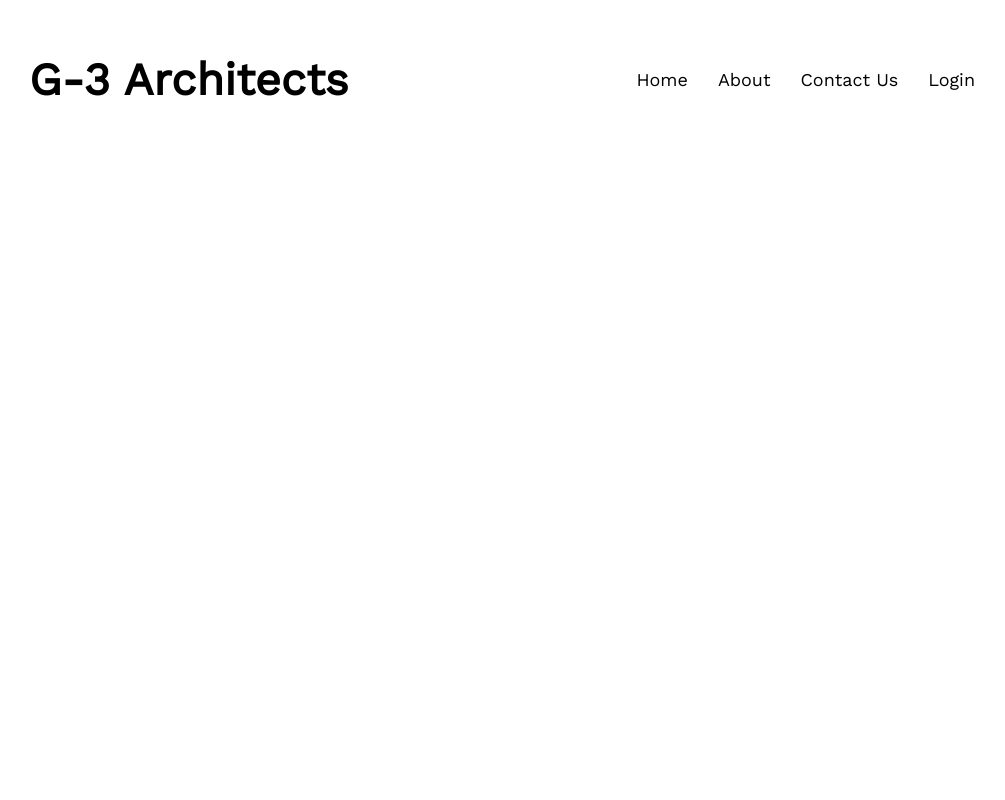
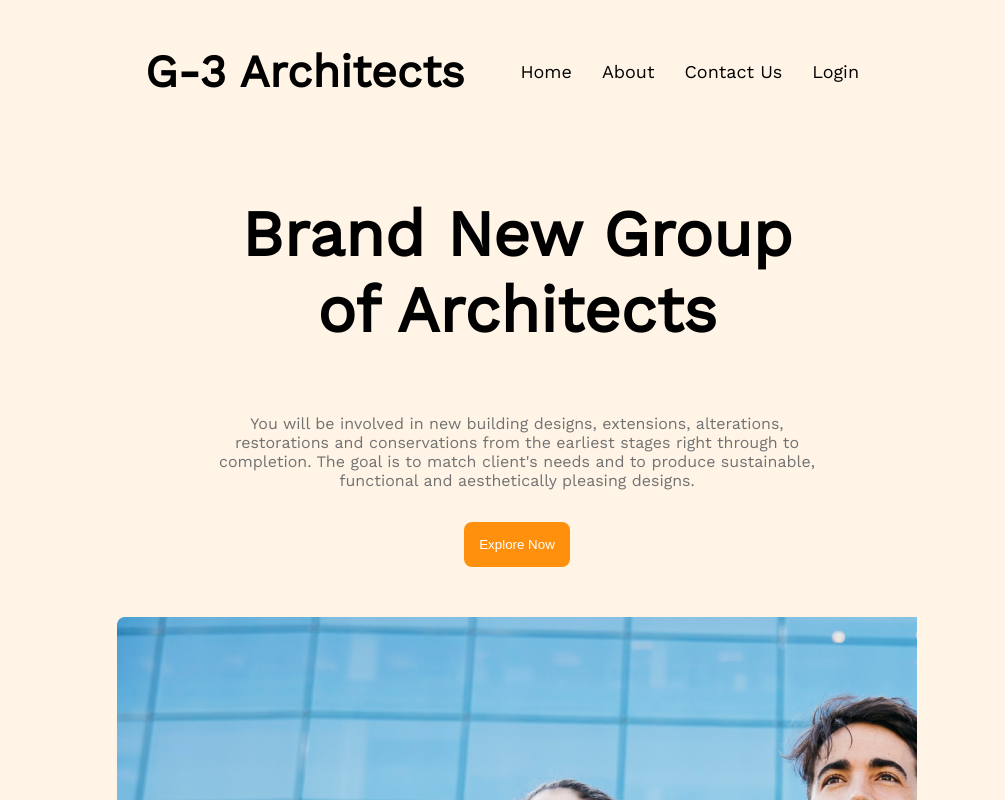
Before and after one commit to mahii060/architecture-assignment, a plain HTML site: page index.html in a window 1280 px wide. Shown: the top 800 px of the page, without its empty margins (123-1128 px from the left). Drawn offline with nearby package versions, Linux system fonts and the light colour scheme.

Commit message:
navagation done

```diff
--- a/index.html
+++ b/index.html
@@ -12,7 +12,9 @@
 
 <body>
     <header>
-        <nav class="navigation">
+        <nav>
+            <div class="nav">
+                <div class="navigation">
                     <div>
                         <h3 class="nav-title">G-3 Architects</h3>
                     </div>
@@ -30,6 +32,28 @@
                             <a class="nav-button" href="">Login</a>
                         </div>
                     </div>
+                </div>
+                <div class="navigation-description">
+                    <div>
+                        <div class="navigation-info">
+                            <h1 class="navigation-title">Brand New
+                                Group of Architects
+                            </h1>
+                            <p>You will be involved in new building designs, extensions, alterations, restorations and
+                                conservations
+                                from the earliest stages right through to completion. The goal is to match client's
+                                needs
+                                and to
+                                produce sustainable, functional and aesthetically pleasing designs.</p>
+                            <button>Explore Now</button>
+                        </div>
+                    </div>
+                    <div class="navigation-banner">
+                        <img src="images/banner.png" alt="">
+                    </div>
+                </div>
+            </div>
+
 
         </nav>
     </header>
--- a/styles/style.css
+++ b/styles/style.css
@@ -4,13 +4,23 @@
 /* Utilities */
 body {
     font-family: 'Work Sans', sans-serif;
+    margin: 0;
 }
 
 /* navigation */
+nav {
+    background-color: rgba(255, 144, 14, 0.1);
+}
+
 .navigation {
     display: flex;
     justify-content: space-around;
     align-items: center;
+}
+
+.nav {
+    margin-right: 240px;
+    margin-left: 240px;
 }
 
 .nav-title {
@@ -31,6 +41,53 @@ body {
     font-weight: 500;
 }
 
+.navigation-description {
+    display: flex;
+    flex-direction: column;
+}
+
+.navigation-info {
+    display: flex;
+    flex-direction: column;
+    justify-content: center;
+    align-items: center;
+}
+
+.navigation-title {
+    font-size: 64px;
+    font-weight: 700;
+    text-align: center;
+    margin-bottom: 50px;
+    padding-right: 100px;
+    padding-left: 100px;
+}
+
+.navigation-info p {
+    font-weight: 400;
+    font-size: 16px;
+    color: #727272;
+    text-align: center;
+    margin-bottom: 32px;
+    padding-right: 100px;
+    padding-left: 100px;
+
+}
+
+.navigation-info button {
+    color: #ffffff;
+    background-color: #FF900E;
+    padding: 15px;
+    border: none;
+    border-radius: 8px;
+    margin-bottom: 50px;
+
+}
+
+.navigation-banner {
+    width: 100%;
+    overflow: hidden;
+}
+
 /* media queries mobile device */
 @media screen and (max-width: 576px) {
     .navigation {
@@ -40,4 +97,8 @@ body {
     .nav-buttons {
         flex-direction: column;
     }
+
+    .navigation-banner {
+        width: 100%;
+    }
 }
```
Lines whose indentation alone changed are shown as unchanged.
